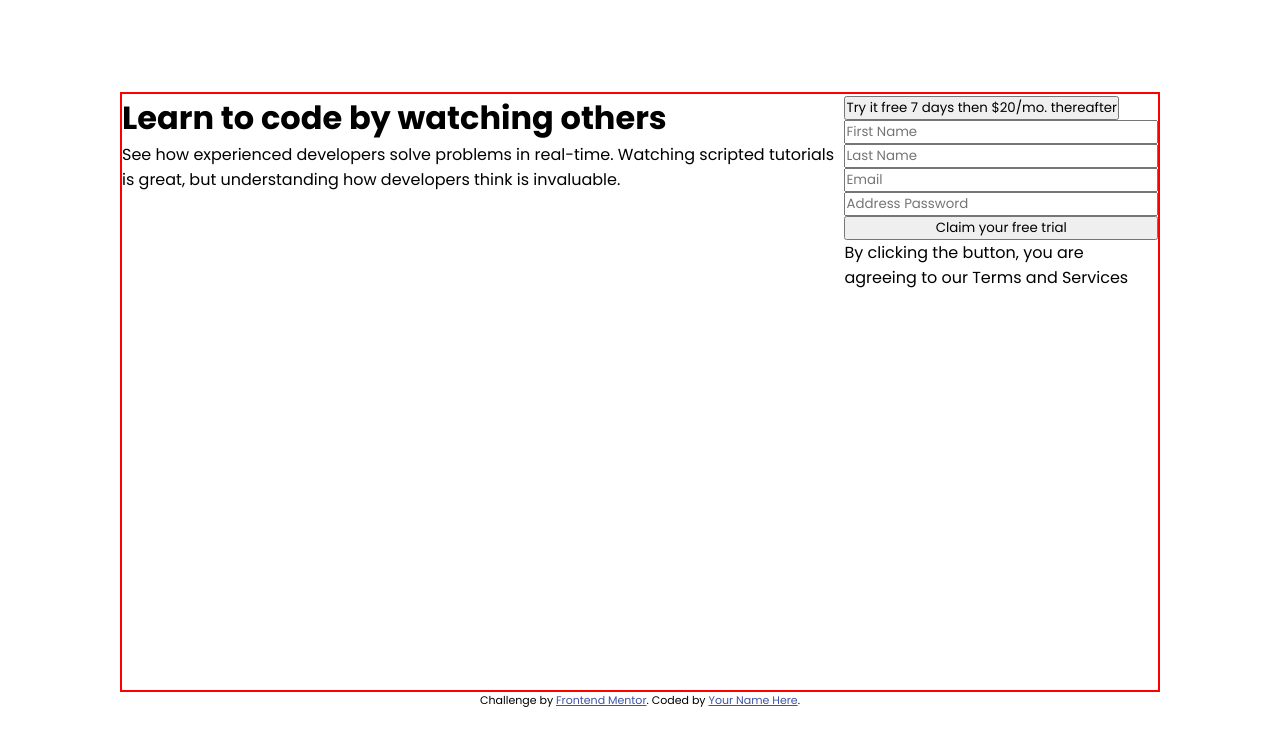
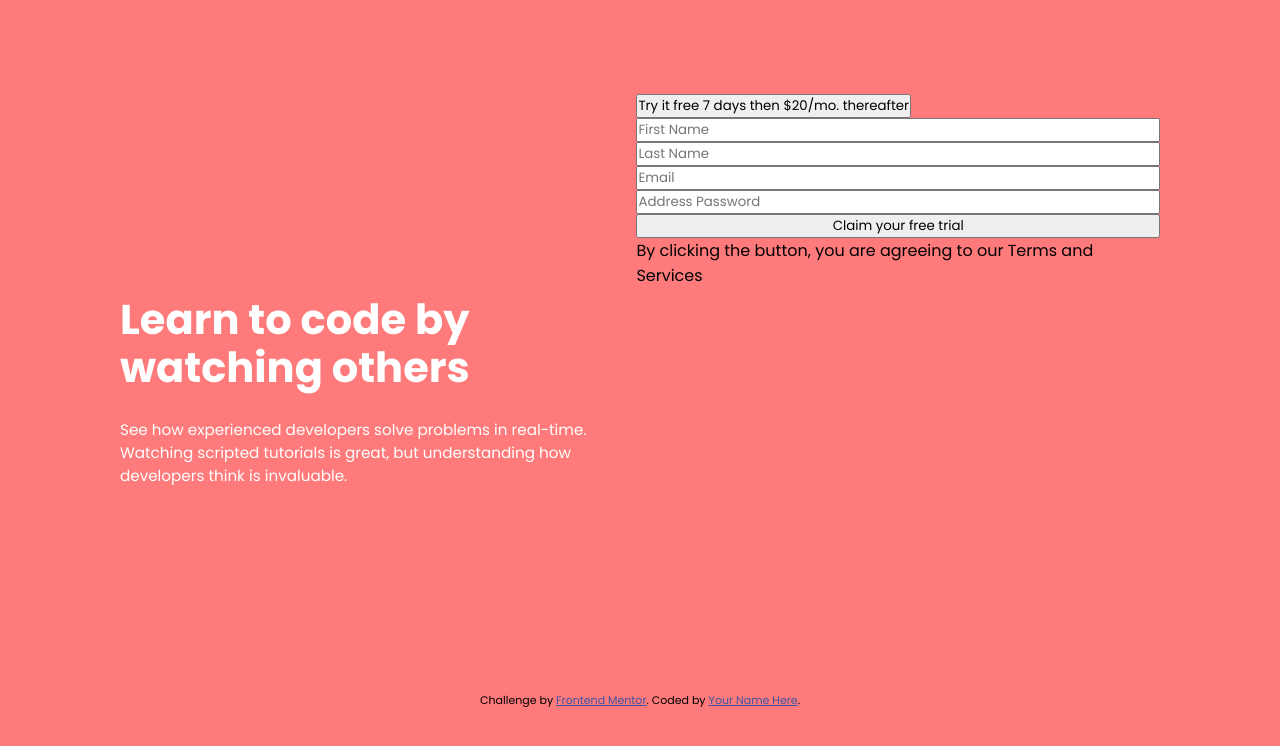
Before and after one commit to Electrocisko/FrontendMentor-8, a plain HTML site: page index.html in a window 1280 px wide. Drawn offline with Linux system fonts and the light colour scheme.

Commit message:
title y text styles

```diff
--- a/index.html
+++ b/index.html
@@ -28,8 +28,8 @@
 
     <main class="container">
       <div class="container--description">
-        <h1>Learn to code by watching others</h1>
-        <p>
+        <h1 class="container--description-title">Learn to code by watching others</h1>
+        <p class="container--description-text">
           See how experienced developers solve problems in real-time. Watching
           scripted tutorials is great, but understanding how developers think is
           invaluable.
--- a/styles/desktop-style.css
+++ b/styles/desktop-style.css
@@ -28,14 +28,46 @@ body{
     flex-direction: column;
     align-items: center;
     justify-content: center;
+    background-color: var(--color-Red);
 }
 
 .container {
     display: flex;
-    border: solid red 2px;
     height: 600px;
     width: 1040px;
 }
+
+/* ----- Title and Text ----- */
+.container--description{
+    color: white;
+    width: 50%;
+    display: flex;
+    flex-direction: column;
+    justify-content: center;
+
+
+}
+
+.container--description-title{
+    font-weight: 700;
+    font-size: 2.6rem;
+    line-height: 3rem;
+    margin-bottom: 1.6rem;
+}
+
+.container--description-text{
+    font-weight: 400;
+    font-size: 0.95rem;
+
+
+}
+
+
+
+
+
+
+
 
 .form--inputs{
     display: flex;
```
